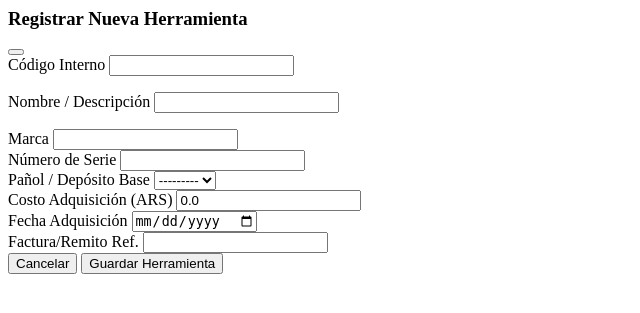
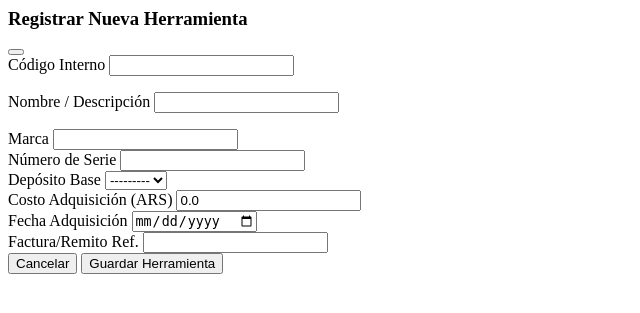
Before and after one commit to Wschanzze/ERP-Olivo, a Django app: page /inventario/herramientas/crear/ in a window 1280 px wide. Shown: the top 313 px of the page, without its empty margins (0-640 px from the left). Run offline with Django 5.2, Linux system fonts and the light colour scheme; the visitor is signed in with stand-in values (Sample User, id 1); data that the repository does not hold is empty; parts of the project's set-up code (start-up, migrations or seed data) failed here and were passed over.

Commit message:
refactor: renombrar referencias de pañol a depósito base en toda la app

```diff
--- a/apps/inventario/models.py
+++ b/apps/inventario/models.py
@@ -453,7 +453,7 @@ class ItemRecepcion(TimeStampedModel):
 class Herramienta(TimeStampedModel):
     """Herramientas menores, equipos portátiles y activos asignables."""
     class Estado(models.TextChoices):
-        DISPONIBLE = 'DISPONIBLE', _('Disponible en Pañol')
+        DISPONIBLE = 'DISPONIBLE', _('Disponible en Depósito')
         ASIGNADA = 'ASIGNADA', _('Asignada / En Uso')
         MANTENIMIENTO = 'MANTENIMIENTO', _('En Reparación / Mantenimiento')
         PERDIDA = 'PERDIDA', _('Perdida / Robada')
@@ -466,7 +466,7 @@ class Herramienta(TimeStampedModel):
     estado = models.CharField(max_length=30, choices=Estado.choices, default=Estado.DISPONIBLE, verbose_name=_("Estado Físico"))
     deposito_base = models.ForeignKey(
         Deposito, on_delete=models.PROTECT, related_name='herramientas_base',
-        verbose_name=_("Pañol / Depósito Base")
+        verbose_name=_("Depósito Base")
     )
 
     # Valorización y compras
--- a/templates/components/sidebar.html
+++ b/templates/components/sidebar.html
@@ -501,7 +501,7 @@
 
             <a
               href="{% url 'inventario:herramientas_list' %}"
-              x-show="matchesSearch('Stock de Herramientas', 'herramientas panol prestamos')"
+              x-show="matchesSearch('Stock de Herramientas', 'herramientas deposito prestamos')"
               class="flex items-center px-2.5 py-2 text-xs rounded-xl transition-all duration-150 group cursor-pointer {% if 'herramientas' in request.path %}bg-[#3D4A2A] text-white font-bold shadow-xs border border-[#5A6E3F]{% else %}text-[#C8D6BC] hover:bg-white/10 hover:text-white border border-transparent{% endif %}"
             >
               <span class="truncate flex-1">Stock de Herramientas</span>
@@ -813,7 +813,7 @@
 
             <a
               href="{% url 'inventario:herramientas_list' %}"
-              x-show="matchesSearch('Stock de Herramientas', 'herramientas panol prestamos')"
+              x-show="matchesSearch('Stock de Herramientas', 'herramientas deposito prestamos')"
               class="flex items-center px-2.5 py-2 text-xs rounded-xl transition-all duration-150 group cursor-pointer {% if 'herramientas' in request.path %}bg-[#3D4A2A] text-white font-bold shadow-xs border border-[#5A6E3F]{% else %}text-[#C8D6BC] hover:bg-white/10 hover:text-white border border-transparent{% endif %}"
             >
               <span class="truncate flex-1">Stock de Herramientas</span>
@@ -1121,7 +1121,7 @@
         </a>
           <a
             href="{% url 'inventario:herramientas_list' %}"
-            x-show="matchesSpotlight({title: 'Stock de Herramientas', module: 'Almazara', tags: 'herramientas panol prestamos activos'})"
+            x-show="matchesSpotlight({title: 'Stock de Herramientas', module: 'Almazara', tags: 'herramientas deposito prestamos activos'})"
             @click="spotlightOpen = false; selectModule('almazara')"
             class="flex items-center justify-between px-3 py-2 rounded-xl text-xs text-[#C8D6BC] hover:bg-white/10 hover:text-white transition-colors"
           >
--- a/templates/inventario/partials/asignacion_modal.html
+++ b/templates/inventario/partials/asignacion_modal.html
@@ -12,7 +12,7 @@
         </div>
         <div>
             <p class="text-sm font-bold text-emerald-800">{{ herramienta.nombre }} <span class="font-mono text-emerald-600/70 text-xs">({{ herramienta.codigo }})</span></p>
-            <p class="text-xs text-emerald-700 mt-0.5">Se registrará la salida del pañol y quedará bajo responsabilidad del empleado asignado.</p>
+            <p class="text-xs text-emerald-700 mt-0.5">Se registrará la salida del depósito y quedará bajo responsabilidad del empleado asignado.</p>
         </div>
     </div>
 
--- a/templates/inventario/partials/herramienta_form_modal.html
+++ b/templates/inventario/partials/herramienta_form_modal.html
@@ -40,7 +40,7 @@
       </div>
 
       <div>
-        <label class="block text-xs font-semibold text-slate-600 mb-1">Pañol / Depósito Base</label>
+        <label class="block text-xs font-semibold text-slate-600 mb-1">Depósito Base</label>
         {{ form.deposito_base }}
       </div>
 
```
Also changed, not shown: apps/inventario/migrations/0006_herramienta_asignacionherramienta_and_more.py.
